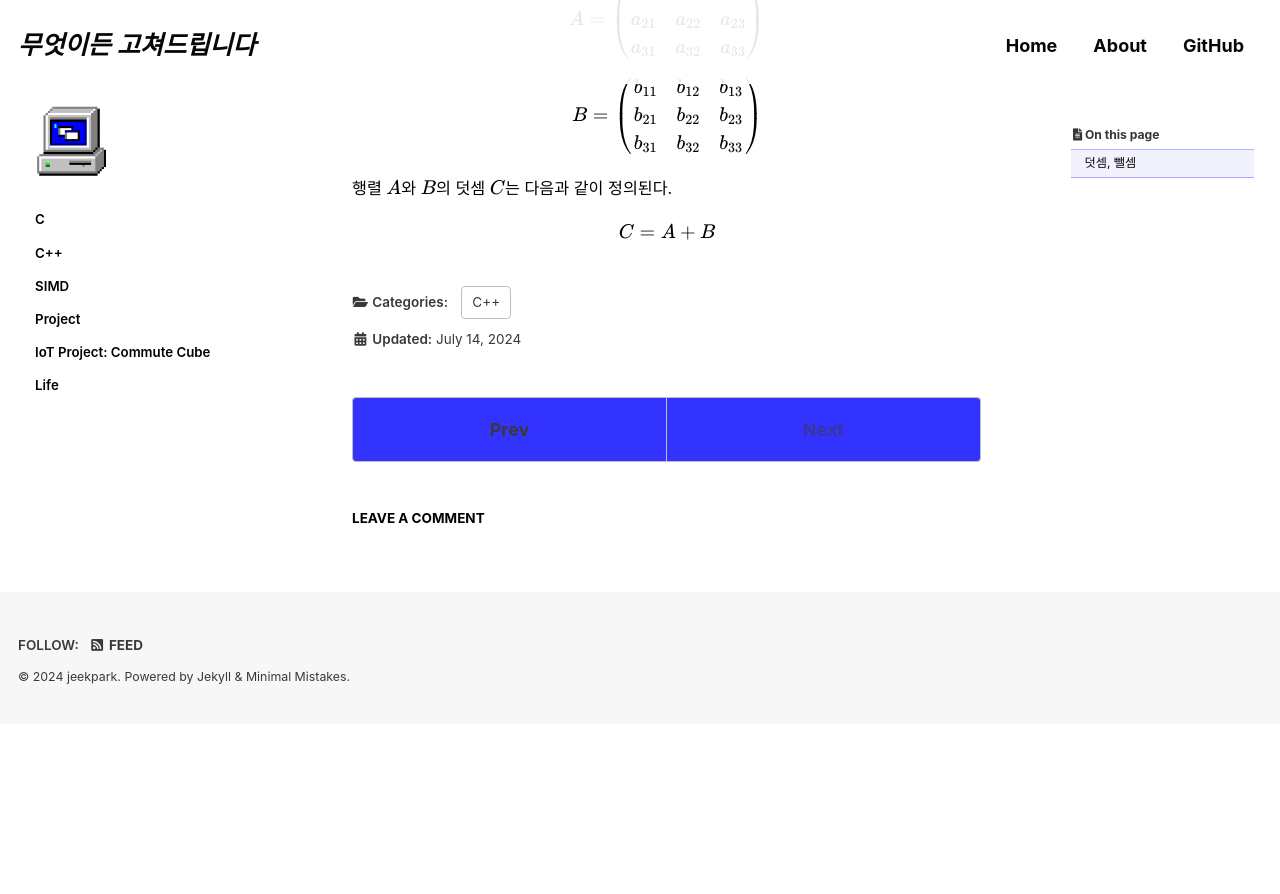
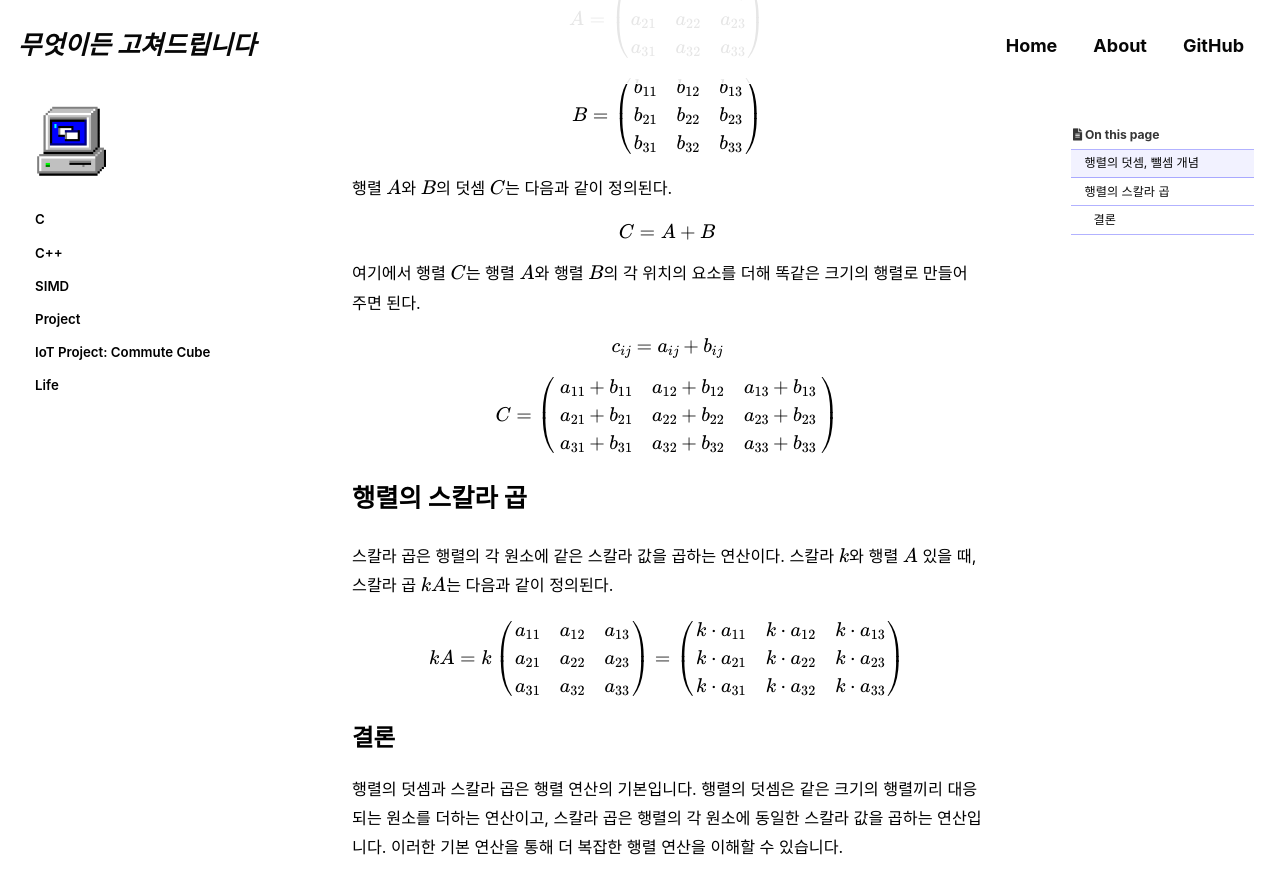
Before and after one commit to jeekpark/jeekpark.github.io, a Jekyll site: the page built from _posts/2024-07-14-matrix-0005.md, in a window 1280 px wide and 900 px high, scrolled down 482 px. Shown: the top 894 px of the window. Built offline with Jekyll 4.4.1, drawn with Linux system fonts in a browser that asks for light colours; cached includes are drawn as plain includes; some web fonts are replaced; formulas are drawn with MathJax 3; comment, search, counter and statistics services are not loaded; before the commit the page ends 1207 px from its top, so only the background shows below that.

Commit message:
Update: 2024-07-14

```diff
--- a/_posts/2024-07-14-matrix-0005.md
+++ b/_posts/2024-07-14-matrix-0005.md
@@ -16,7 +16,7 @@ date: 2024-07-14
 last_modified_at: 2024-07-14
 ---
 
-# 덧셈, 뺄셈
+# 행렬의 덧셈, 뺄셈 개념
 $A - B = A + (-B)$이기 때문에 덧셈이 가능하다면 뺄셈도 가능하다. 두 행렬의 덧셈을 하기 위해선 두 행렬의 행 과 열이 서로 같아야한다. $2 × 4$ 행렬은 $3 × 6$ 행렬과 덧셈이 불가능하다. 덧셈을 하는 방법은 각 행렬의 같은 위치의 요소끼리 더하면 된다.
 
 즉 같은 크기의 두 행렬이 있을 때, 각 행렬의 같은 위치에 있는 원소끼리 더하는 연산이다.
@@ -42,3 +42,38 @@ $$
 $$
 C = A + B
 $$
+
+여기에서 행렬 $ C $는 행렬 $ A $와 행렬 $ B $의 각 위치의 요소를 더해 똑같은 크기의 행렬로 만들어주면 된다.
+
+$$
+c_{ij} = a_{ij} + b_{ij}
+$$
+
+$$
+C = \begin{pmatrix}
+a_{11} + b_{11} & a_{12} + b_{12} & a_{13} + b_{13} \\
+a_{21} + b_{21} & a_{22} + b_{22} & a_{23} + b_{23} \\
+a_{31} + b_{31} & a_{32} + b_{32} & a_{33} + b_{33}
+\end{pmatrix}
+$$
+
+# 행렬의 스칼라 곱
+
+스칼라 곱은 행렬의 각 원소에 같은 스칼라 값을 곱하는 연산이다. 스칼라 $ k $와 행렬 $ A  $ 있을 때, 스칼라 곱 $ kA $는 다음과 같이 정의된다.
+
+$$
+kA = k \begin{pmatrix}
+a_{11} & a_{12} & a_{13} \\
+a_{21} & a_{22} & a_{23} \\
+a_{31} & a_{32} & a_{33}
+\end{pmatrix} = \begin{pmatrix}
+k \cdot a_{11} & k \cdot a_{12} & k \cdot a_{13} \\
+k \cdot a_{21} & k \cdot a_{22} & k \cdot a_{23} \\
+k \cdot a_{31} & k \cdot a_{32} & k \cdot a_{33}
+\end{pmatrix}
+$$
+
+
+## 결론
+
+행렬의 덧셈과 스칼라 곱은 행렬 연산의 기본입니다. 행렬의 덧셈은 같은 크기의 행렬끼리 대응되는 원소를 더하는 연산이고, 스칼라 곱은 행렬의 각 원소에 동일한 스칼라 값을 곱하는 연산입니다. 이러한 기본 연산을 통해 더 복잡한 행렬 연산을 이해할 수 있습니다.
```
Also changed, not shown: _posts/2024-07-07-matrix-0004.md (+2 -1 lines).
